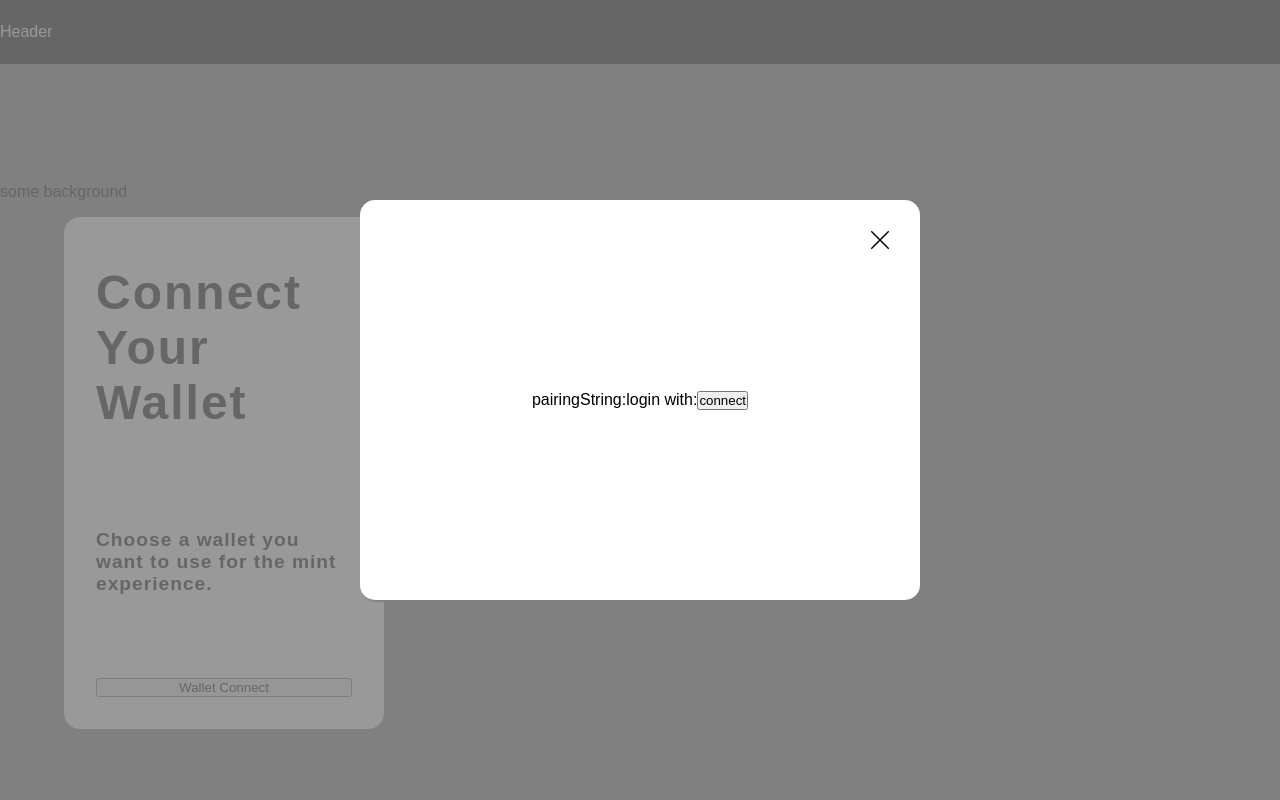
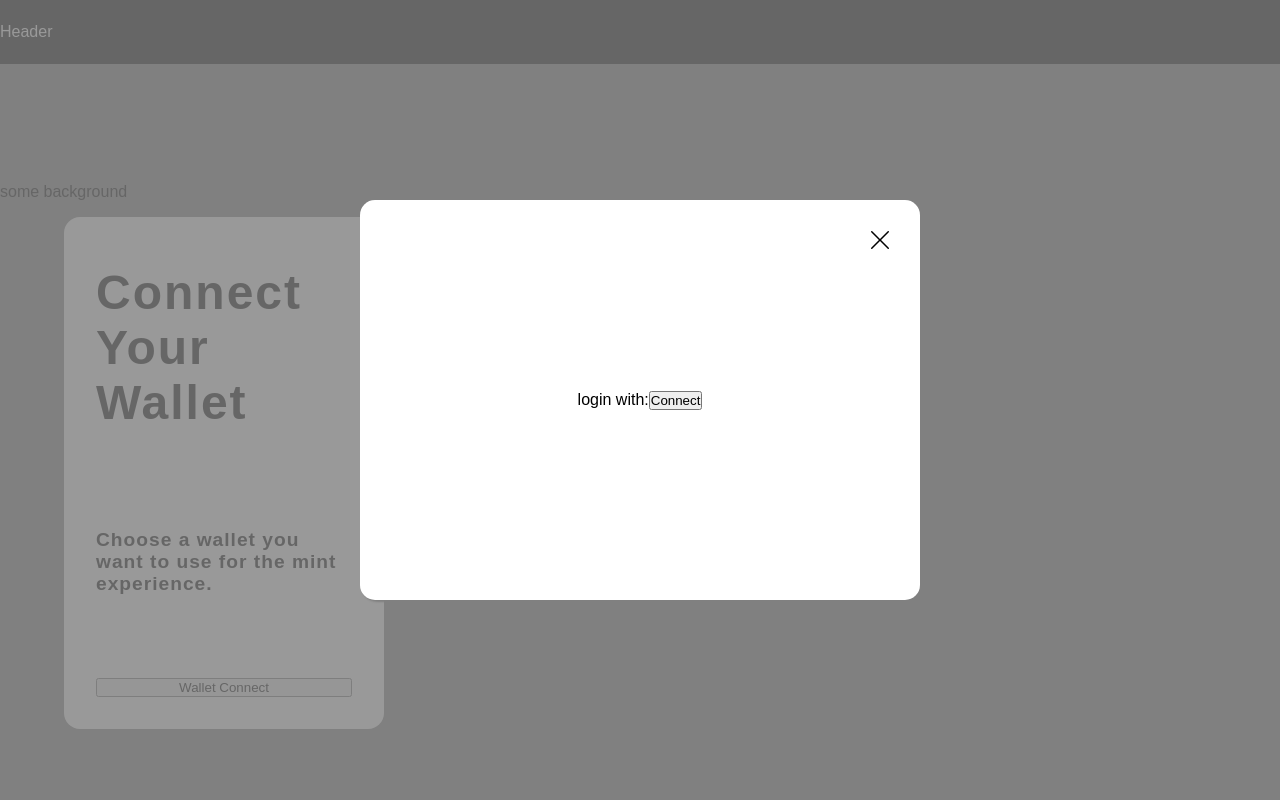
Before and after one commit to fatcitydog/hack-the-6ix-2022-react, a React (Vite) app: page / in a window 1280 px wide. Both pictures are taken after a click on the button "Wallet Connect". Shown: the top 800 px of the page. Built offline with nearby package versions, Linux system fonts and the light colour scheme.

Commit message:
adding token section

```diff
--- a/src/components/CollectWallet.jsx
+++ b/src/components/CollectWallet.jsx
@@ -1,38 +1,28 @@
 import connectToWallet from "../../helpers/hashconnect";
 import { useState } from "react";
 
-const CollectWallet = ({ handleCardOpen }) => {
-  const [pairingString, setPairingString] = useState("");
+const CollectWallet = ({ handleCardOpen, setPairingString, setAuth }) => {
+  const pairingStringHandler = async () => {
+    try {
+      const string = await connectToWallet();
+      if (string) {
+        console.log("connect!");
+        setPairingString(string);
 
-  const pairingStringHandler = async () => {
-    const string = await connectToWallet();
-    setPairingString(string);
+        //should have a way to match the string with the user?
+        setAuth(true);
+
+        handleCardOpen();
+      }
+    } catch (err) {
+      console.log(err);
+    }
   };
-  // not sure what to do with these functions sorry
-  // const connectWithWallet = async () => {
-  //   const data = "data";
-
-  //   return data;
-  // };
-
-  // const handleConnectWallet = async () => {
-  //   try {
-  //     const data = await connectWithWallet();
-  //     if (data) {
-  //       console.log("connect!");
-  //       handleCardOpen();
-  //     }
-  //   } catch (err) {
-  //     console.log(err);
-  //   }
-  // };
 
   return (
     <div>
-      pairingString:
-      {pairingString}
       login with:
-      <button onClick={pairingStringHandler}> connect</button>
+      <button onClick={pairingStringHandler}>Connect</button>
     </div>
   );
 };
--- a/src/pages/Home.jsx
+++ b/src/pages/Home.jsx
@@ -14,16 +14,25 @@ const RootBox = styled(Box)`
   justify-content: center;
 `;
 
+const WalletTokenBox = styled(Box)`
+  background-color: white;
+  position: absolute;
+  top: 5rem;
+  right: 2rem;
+  height: 3rem;
+  width: 10rem;
+  overflow: hidden;
+  justify-content: center;
+  padding: 0.5rem;
+`;
+
 const Home = () => {
   const [auth, setAuth] = useState(false);
+  const [pairingString, setPairingString] = useState("");
   const [cardOpen, setCardOpen] = useState(false);
 
   const handleCardOpen = () => {
     setCardOpen(!cardOpen);
-  };
-
-  const handleAuth = () => {
-    setAuth(!auth);
   };
 
   useEffect(() => {
@@ -34,7 +43,14 @@ const Home = () => {
     <RootBox>
       <div>some background</div>
 
-      {auth ? <MintSection /> : <HeroSection handleCardOpen={handleCardOpen} />}
+      {auth ? (
+        <div>
+          <MintSection />
+          <WalletTokenBox>{pairingString}</WalletTokenBox>
+        </div>
+      ) : (
+        <HeroSection handleCardOpen={handleCardOpen} />
+      )}
 
       {cardOpen && (
         <Modal
@@ -42,7 +58,8 @@ const Home = () => {
           children={
             <CollectWallet
               handleCardOpen={handleCardOpen}
-              handleAuth={handleAuth}
+              setAuth={setAuth}
+              setPairingString={setPairingString}
             />
           }
         />
--- a/src/pages/UploadImage.jsx
+++ b/src/pages/UploadImage.jsx
@@ -39,6 +39,8 @@ const UploadImage = () => {
     }
   }, [image]);
 
+  //implement a function to mint the image to NFT
+
   return (
     <PageBox>
       <FormBox>
```
